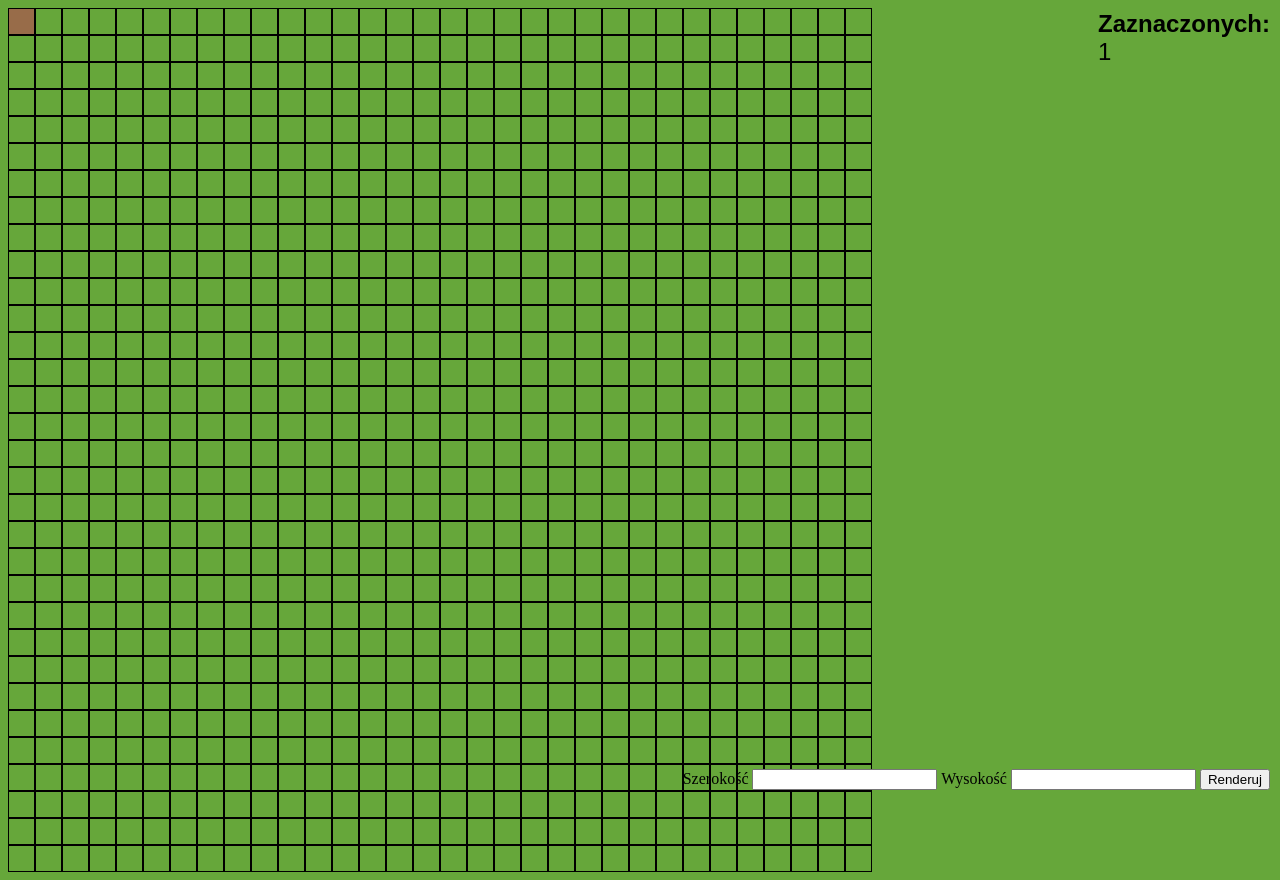
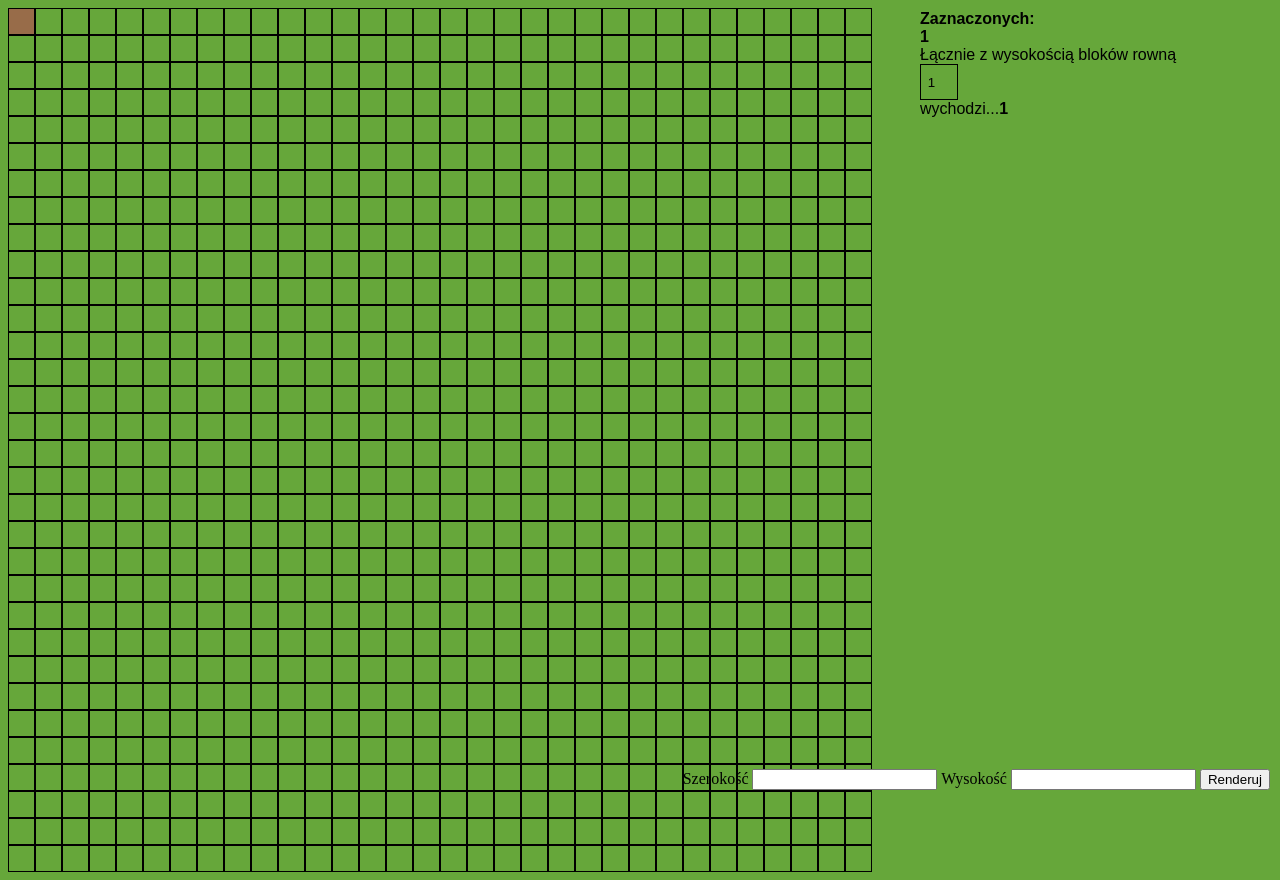
Before and after one commit to Kamyil/kamyilwebsite, a website built with webpack: page index.html in a window 1280 px wide. Both pictures are taken after a click on the element 21 px from the left and 21 px from the top of the page. Built offline with nearby package versions, Linux system fonts and the light colour scheme.

Commit message:
Added house height counter

```diff
--- a/index.html
+++ b/index.html
@@ -4,7 +4,7 @@
 <head>
     <meta charset="UTF-8">
     <meta name="viewport" content="width=device-width, initial-scale=1.0">
-    <title>Document</title>
+    <title>Minecraft Planner</title>
     <link rel="stylesheet" href="/public/build/css/style.css">
 
 </head>
@@ -17,8 +17,6 @@
     </div>
 
     <div class="toolbox">
-
-
         <form>
             <label for="grid-width">Szerokość</label>
             <input id="grid-width" type="number">
@@ -31,8 +29,12 @@
     </div>
 
     <div class="counter">
-        <b>Zaznaczonych:</b>
-        <div class="counterValue">0</div>
+        <div><b>Zaznaczonych:</b></div>
+        <b class="counterValue">&nbsp;0&nbsp;</b>
+        Łącznie z wysokością bloków rowną
+        <input type="number" name="house-height" id="house-height" value="1">
+        <div>wychodzi...<b class="counterXYZValue">&nbsp;0</b></div>
+
     </div>
 
     <script src="public/build/js/bundle.js"></script>
--- a/resources/scss/Components/Toolbox.scss
+++ b/resources/scss/Components/Toolbox.scss
@@ -2,4 +2,14 @@
     position: fixed;
     right: 10px;
     bottom: 10px;
+    display: flex;
+    flex-direction: column;
 }
+
+#house-height {
+    width: 32px;
+    border: 1px solid black;
+    background-color: transparent;
+    text-align: center;
+    height: 32px;
+}
--- a/resources/scss/main.scss
+++ b/resources/scss/main.scss
@@ -38,8 +38,11 @@ body {
 
 .counter {
     position: fixed;
+    display: flex;
+    flex-direction: column;
+    width: 350px;
     right: 10px;
     top: 10px;
     font-family: 'Arial';
-    font-size: 24px;
+    font-size: 16px;
 }
--- a/resources/typescript/Components/Counter.ts
+++ b/resources/typescript/Components/Counter.ts
@@ -4,19 +4,36 @@ import { $ } from '../utils';
 export const Counter = (() => {
 
     const Selector = {
-        COUNTER_VALUE: '.counterValue'
+        COUNTER_VALUE: '.counterValue',
+        Y_AXIS_VALUE: '#house-height',
+        ALL_AXISES_COUNTER_VALUE: '.counterXYZValue',
     }
 
-    // onClick();
+
+    $(Selector.Y_AXIS_VALUE).addEventListener('input', () => {
+        Counter.updateMarkedSquaresValue();
+        Counter.handleAllAxisesChange();
+    });
 
     function updateMarkedSquaresValue() {
-        const amount = Grid.countMarkedSquares();
+        let amount = Grid.countMarkedSquares();
+
 
         $(Selector.COUNTER_VALUE).textContent = String(amount);
     }
 
+    function handleAllAxisesChange() {
+        let amount = Grid.countMarkedSquares();
+        const YaxisValue: number = parseInt(($(Selector.Y_AXIS_VALUE) as HTMLInputElement).value);
+
+        amount = amount * YaxisValue;
+
+        $(Selector.ALL_AXISES_COUNTER_VALUE).innerHTML = String(amount);
+    }
+
     return {
-        updateMarkedSquaresValue
+        updateMarkedSquaresValue,
+        handleAllAxisesChange
     }
 
 })();
--- a/resources/typescript/Components/Grid.ts
+++ b/resources/typescript/Components/Grid.ts
@@ -29,6 +29,7 @@ export const Grid = (() => {
         square.addEventListener('click', (e) => {
             Square.mark(e);
             Counter.updateMarkedSquaresValue();
+            Counter.handleAllAxisesChange();
         });
     })
     }
```
Also changed, not shown: public/build/css/style.css, public/build/js/bundle.js, 3 other files.
